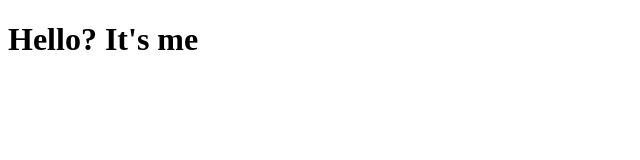
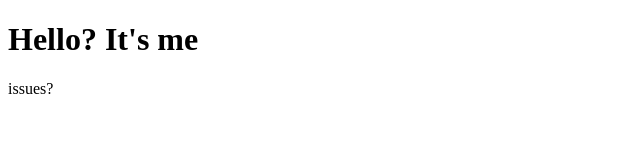
Before and after one commit to mhyneman8/movie_api, a website: page index.html in a window 1280 px wide. Shown: the full height of the page, 0-640 px from the left. Drawn offline with Linux system fonts and the light colour scheme.

Commit message:
github issues

```diff
--- a/index.html
+++ b/index.html
@@ -6,5 +6,6 @@
     </head>
     <body>
         <h1>Hello? It's me</h1>
+        <p>issues?</p>
     </body>
 </html>
```
